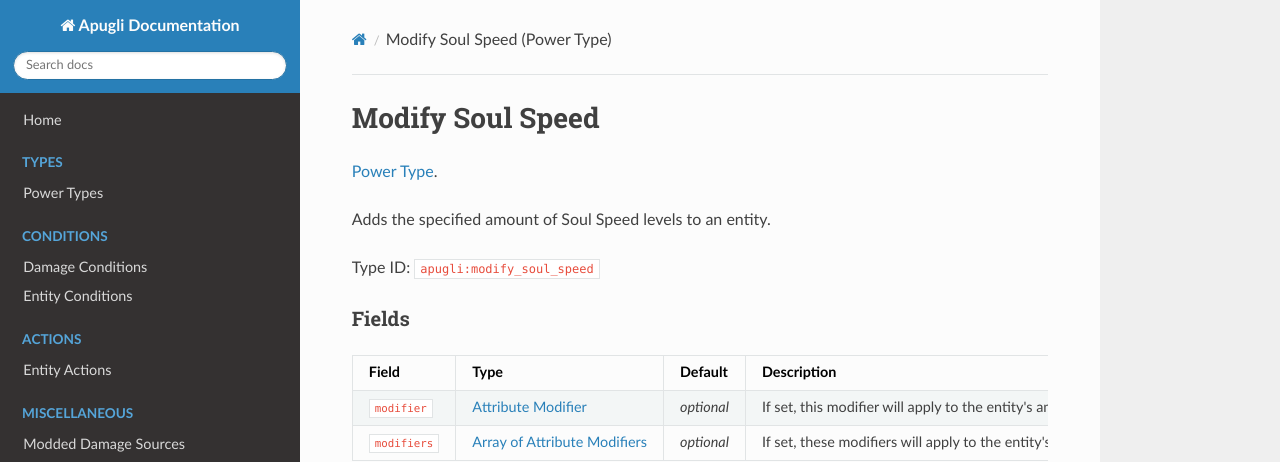
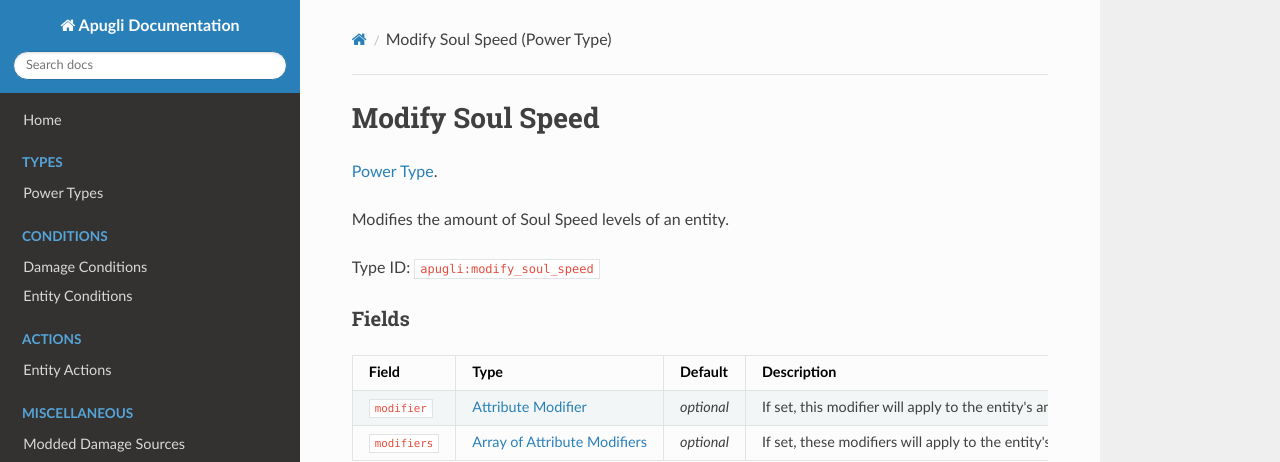
Before and after one commit to MerchantPug/apugli-docs, an MkDocs documentation site: the page built from docs/power_types/modify_soul_speed.md, in a window 1280 px wide. Shown: the top 462 px of the page. Built offline with MkDocs 1.6.1, drawn with Linux system fonts in a browser that asks for light colours; nearby versions of some CDN libraries.

Commit message:
Updated description

```diff
--- a/docs/power_types/modify_soul_speed.md
+++ b/docs/power_types/modify_soul_speed.md
@@ -7,7 +7,7 @@ date: 2021-06-25
 
 [Power Type](../power_types.md).
 
-Adds the specified amount of Soul Speed levels to an entity.
+Modifies the amount of Soul Speed levels of an entity.
 
 Type ID: `apugli:modify_soul_speed`
 
```
